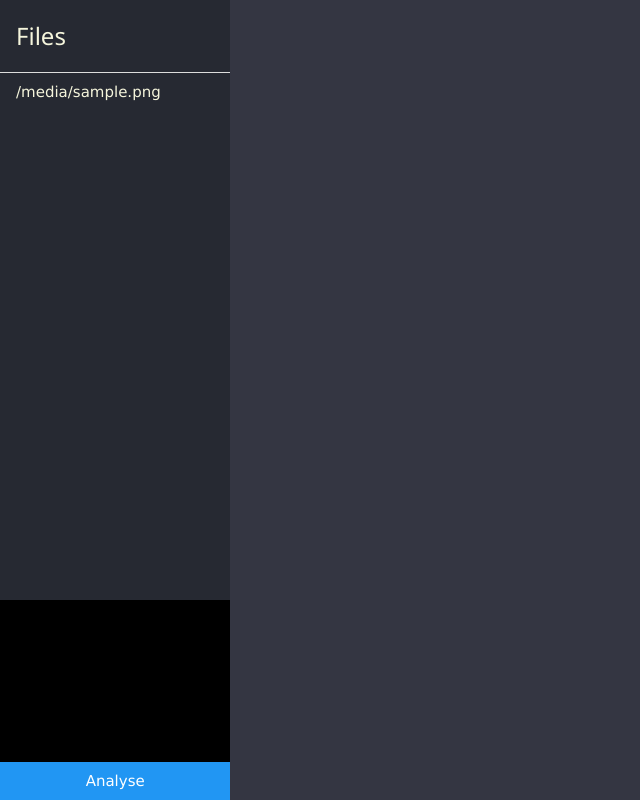
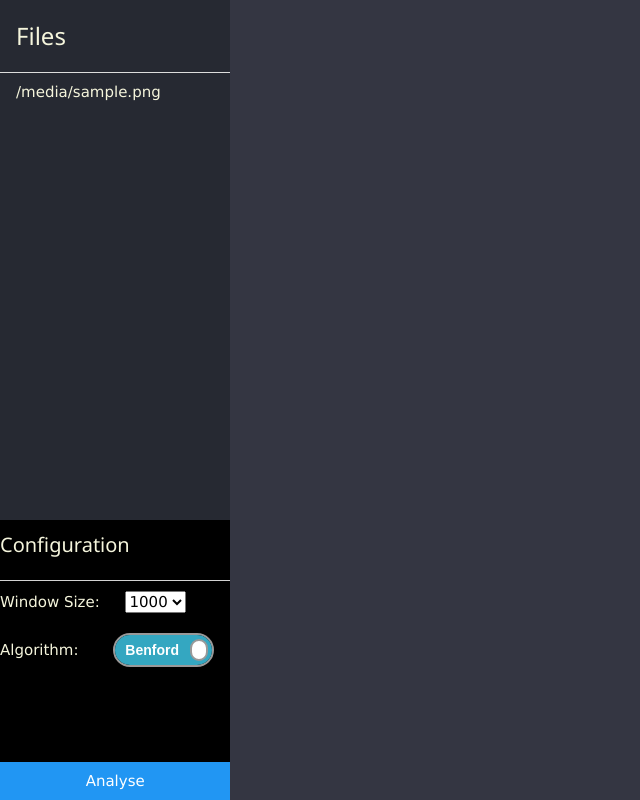
Before and after one commit to kshannoninnes/hyprfire, a Django app: template src/hyprfire/hyprfire_app/templates/hyprfire_app/index.html in a window 1280 px wide. Shown: the whole page, without its empty margins (0-640 px from the left). Run offline with Django 3.2, Linux system fonts and the light colour scheme; the template is opened without the code that fills it: most values are stand-ins (such as "Sample title", 1, 10 or a date in 2020); some libraries are stand-ins or nearby versions.

Commit message:
added configuration options

```diff
--- a/src/hyprfire/hyprfire_app/static/hyprfire_app/page-style.css
+++ b/src/hyprfire/hyprfire_app/static/hyprfire_app/page-style.css
@@ -21,7 +21,7 @@
 }
 
 .button-panel {
-  height: 25%;
+  height: 35%;
   width: inherit;
   position: absolute;
   bottom: 0;
@@ -38,3 +38,69 @@
 .centered img {
   position:relative;
 }
+
+/* put an underline under configuration header for consistency with above */
+.underlinexyz {
+  border-bottom: 1px solid #d3d3d3;
+  padding-bottom: 20px;
+}
+
+.windowSizes {
+    margin-bottom: 20px;
+    margin-left: 20px;
+}
+
+.algorithm {
+    display: inline-block;
+    vertical-align: middle;
+    margin-right: 30px;
+}
+.onoffswitch {
+    position: relative; width: 101px;
+    display: inline-block;
+    vertical-align: middle;
+ /*   margin-left: 110px;*/
+    -webkit-user-select:none; -moz-user-select:none; -ms-user-select: none;
+
+}
+.onoffswitch-checkbox {
+    display: none;
+}
+.onoffswitch-label {
+    display: block; overflow: hidden; cursor: pointer;
+    border: 2px solid #999999; border-radius: 20px;
+}
+.onoffswitch-inner {
+    display: block; width: 200%; margin-left: -100%;
+    transition: margin 0.3s ease-in 0s;
+}
+.onoffswitch-inner:before, .onoffswitch-inner:after {
+    display: block; float: left; width: 50%; height: 30px; padding: 0; line-height: 30px;
+    font-size: 14px; color: white; font-family: Trebuchet, Arial, sans-serif; font-weight: bold;
+    box-sizing: border-box;
+}
+.onoffswitch-inner:before {
+    content: "Benford";
+    padding-left: 10px;
+    background-color: #34A7C1; color: #FFFFFF;
+}
+.onoffswitch-inner:after {
+    content: "Zipf";
+    padding-right: 10px;
+    background-color: #0CF032; color: #FFFFFF;
+    text-align: right;
+}
+.onoffswitch-switch {
+    display: block; width: 18px; margin: 6px;
+    background: #FFFFFF;
+    position: absolute; top: 0; bottom: 0;
+    right: 67px;
+    border: 2px solid #999999; border-radius: 20px;
+    transition: all 0.3s ease-in 0s;
+}
+.onoffswitch-checkbox:checked + .onoffswitch-label .onoffswitch-inner {
+    margin-left: 0;
+}
+.onoffswitch-checkbox:checked + .onoffswitch-label .onoffswitch-switch {
+    right: 0px;
+}
--- a/src/hyprfire/hyprfire_app/templates/hyprfire_app/index.html
+++ b/src/hyprfire/hyprfire_app/templates/hyprfire_app/index.html
@@ -22,8 +22,22 @@
             <li class="w3-hover-amber" onclick="set_selected('{{ file }}')">{{ file }}</li>
         {% endfor %}
         </ul>
+        <div class="button-panel">
+            <h4 class="underlinexyz">Configuration</h4>
+            <label>Window Size: </label>
+            <select class="windowSizes" id="windowSizes">
+                <option>1000</option>
+                <option>2000</option>
+            </select>
 
-        <div class="button-panel">
+            <label class="algorithm">Algorithm: </label>
+            <div class="onoffswitch">
+                <input type="checkbox" name="onoffswitch" class="onoffswitch-checkbox" id="myonoffswitch" checked>
+                <label class="onoffswitch-label" for="myonoffswitch">
+                    <span class="onoffswitch-inner"></span>
+                    <span class="onoffswitch-switch"></span>
+                </label>
+            </div>
             <button class="w3-btn w3-block hf_btn w3-blue" onclick="analyse()">Analyse</button>
         </div>
     </div>
```
